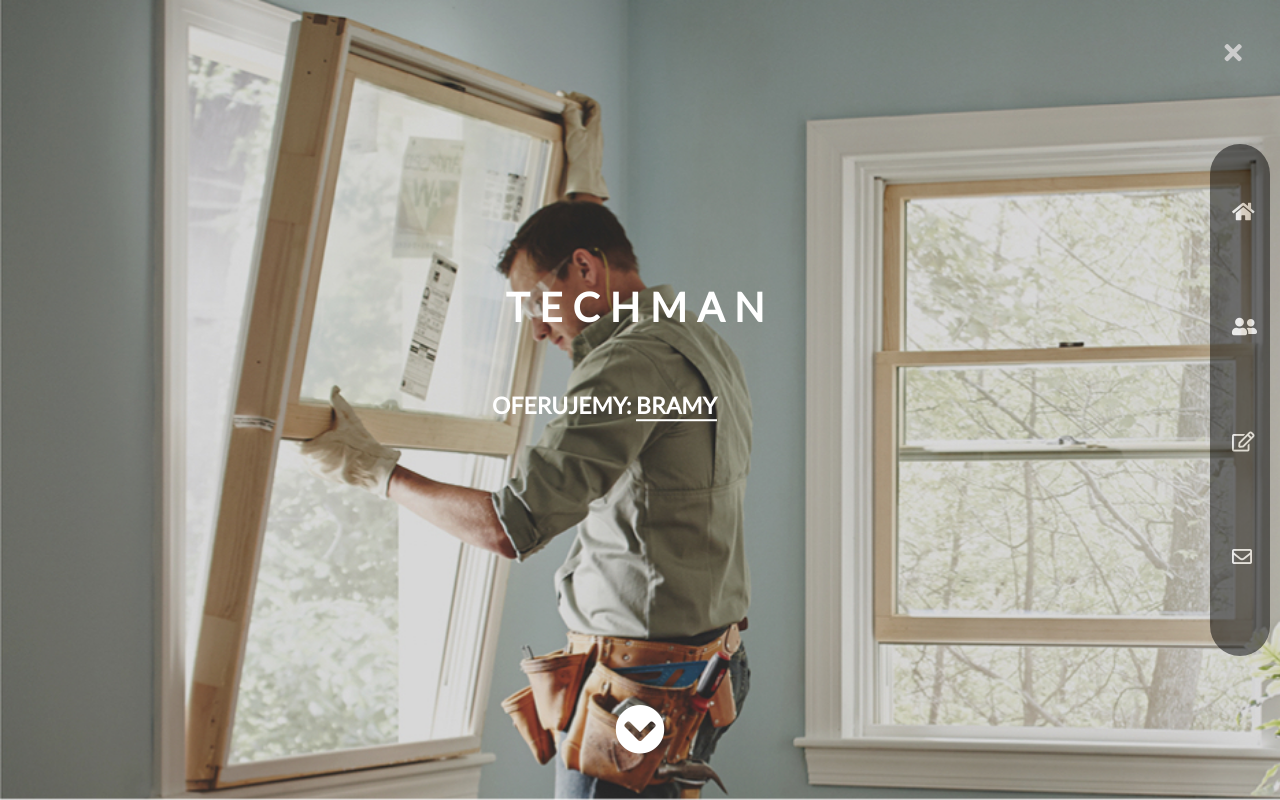
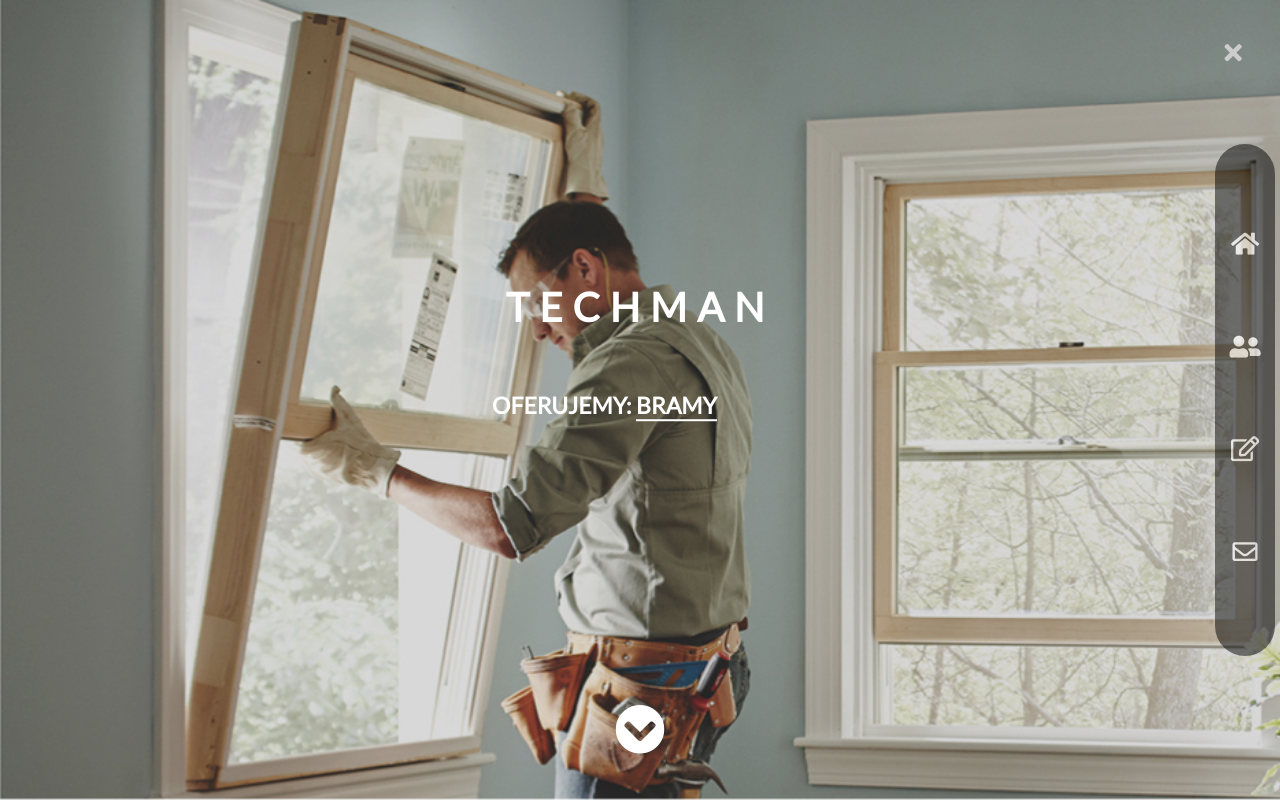
Before and after one commit to tw1sterPL/Techman_New_Project, a plain HTML site: page index.html in a window 1280 px wide. Both pictures are taken after a click on the element 1230 px from the left and 52 px from the top of the page. Shown: the top 800 px of the page. Drawn offline with nearby package versions, Linux system fonts and the light colour scheme.

Commit message:
update elements

```diff
--- a/css/style.css
+++ b/css/style.css
@@ -87,15 +87,19 @@
 
 aside {
     position: fixed;
+    display: flex;
+    justify-content: center;
+    align-items: center;
     top: 15%;
     bottom: 15%;
     right: -150px;
-    /* width: 100px; */
+    width: 60px;
     background-color: black;
     opacity: 0.5;
     transition: linear .5s;
     z-index: 500;
     border-radius: 50px;
+
 }
 
 .burger .fas {
@@ -107,27 +111,20 @@
 }
 
 aside.show {
-    right: 10px;
+    right: 5px;
 }
 
 .menu {
-    height: 90%;
+    display: flex;
+    flex-wrap: wrap;
+    justify-content: center;
+    align-content: space-around;
+    width: 80%;
+    height: 80%;
 }
 
-.menu ul {
-    display: flex;
-    flex-direction: column;
-    align-content: center;
-    justify-content: space-around;
-    height: 90%;
-    list-style: none;
-}
-
-.menu li {
-    width: 80px;
-}
-
-.menu ul li a {
+.menu a {
+    height: 30px;
     text-decoration: none;
     color: #ccc;
 }
@@ -292,6 +289,38 @@
     font-size: 20px;
 }
 
+/* Mapy Google */
+
+#google-maps {
+    position: absolute;
+    top: 25%;
+    left: 8%;
+    width: 80%;
+    height: 50vh;
+    opacity: 0;
+
+
+}
+#google-maps iframe {
+    height: 100%;
+    width: 100%;
+
+}
+#google-maps a {
+    position: absolute;
+    top: -11%;
+    right: -10%;
+    font-size: 30px;
+    color: white;
+}
+
+#google-maps .on {
+
+    opacity: 1;
+
+
+}
+
 /* Media Quaries */
 @media (orientation: landscape) {
     .burger {
@@ -308,18 +337,14 @@
         width: 60px;
     }
 
+    .menu {
+        justify-content: center;
+        align-content: space-around;
+        width: 80%;
+        height: 80%;
+    }
     .menu i {
-        font-size: 20px;
-    }
-
-    .menu li {
-        width: 80px;
-    }
-
-    .menu ul {
-        position: absolute;
-        left: -30%;
-        top: -1%;
+        font-size: 25px;
     }
     .main {
         height: 100vh;
--- a/index.html
+++ b/index.html
@@ -30,14 +30,11 @@
             </div>
             <aside>
                 <nav class="menu">
-                    <ul>
-                        <li><a class="btn1" href="#"><i class="fas fa-home"></i></a></li>
-                        <li><a class="btn2" href="#"><i class="fas fa-user-friends"></i></a></li>
-                        <li><a class="btn3" href="#"><i class="far fa-edit"></i></a></li>
-                        <li><a class="btn4" href="#"><i class="far fa-envelope"></i></a></li>
-                    </ul>
+                    <a class="btn1" href="#"><i class="fas fa-home"></i></a>
+                    <a class="btn2" href="#"><i class="fas fa-user-friends"></i></a>
+                    <a class="btn3" href="#"><i class="far fa-edit"></i></a>
+                    <a class="btn4" href="#"><i class="far fa-envelope"></i></a>
                 </nav>
-
             </aside>
         </header>
         <section data-section="btn1" class="main">
@@ -79,7 +76,10 @@
         <p>Tel: 514-194-123</p>
         <p>NIP: 5661060421 </p>
     </div>
-    <div class="google-maps"></div>
+    <div id="google-maps">
+            <iframe src="https://www.google.com/maps/embed?pb=!1m18!1m12!1m3!1d2407.9322400090223!2d20.615910216008775!3d52.877635217415275!2m3!1f0!2f0!3f0!3m2!1i1024!2i768!4f13.1!3m3!1m2!1s0x471c2ebade38eb1d%3A0xa1c30ac6c8306bf3!2sWarszawska+51%2C+06-413+Ciechan%C3%B3w!5e0!3m2!1spl!2spl!4v1549784134349" frameborder="0" style="border:0" allowfullscreen></iframe>
+        <a class="maps-button" href="#"><i class="far fa-times-circle"></i></a>
+    </div>
     <div class="footer-icon">
         <a href=""><i class="fas fa-map-marker-alt"></i></a>
         <a href="https://www.facebook.com/techmanokna/"><i class="fab fa-facebook"></i></a>
--- a/js/main.js
+++ b/js/main.js
@@ -30,3 +30,6 @@
        scrollTop: $('.about').offset().top
    })
 });
+// Google Maps
+$('.maps-button').on('click', function() {
+    $('#google-maps').toggleClass("on")});
```
